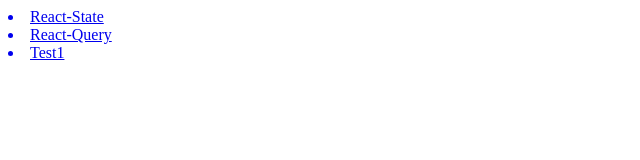
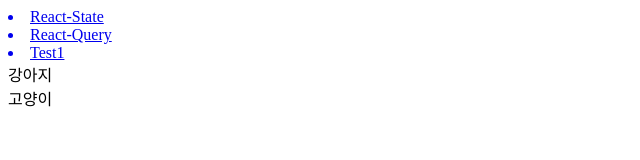
Before and after one commit to YHJ96/react-query-practice, a React (Create React App) app: page /queries in a window 1280 px wide. Shown: the top 160 px of the page, without its empty margins (0-640 px from the left). Built offline with nearby package versions, Linux system fonts and the light colour scheme; data requests are answered from the project's data file.

Commit message:
feat: useQueries 확인 완료

```diff
--- a/src/App.jsx
+++ b/src/App.jsx
@@ -2,7 +2,7 @@
 import ReactQuery from './pages/ReactQuery';
 import ReactState from './pages/ReactState';
 import ReactQueryDetail from './pages/ReactQueryDetail';
-import Test1 from './pages/Test1';
+import ReactUseQueries from './pages/ReactUseQueries';
 import { Routes, Route, Link } from 'react-router-dom';
 
 function App() {
@@ -14,12 +14,12 @@
       <Link to="/query">
         <li>React-Query</li>
       </Link>
-      <Link to="/test1">
+      <Link to="/queries">
         <li>Test1</li>
       </Link>
       <Routes>
         <Route path="/" element={<ReactState />} />
-        <Route path="/test1" element={<Test1 />} />
+        <Route path="/queries" element={<ReactUseQueries />} />
         <Route path="/query" element={<ReactQuery />} />
         <Route path="/query/:id" element={<ReactQueryDetail />} />
       </Routes>
--- /dev/null
+++ b/src/pages/ReactUseQueries.jsx
@@ -0,0 +1,54 @@
+/*
+import React from 'react';
+import { useQuery } from '@tanstack/react-query';
+import axios from 'axios';
+
+const fetchAnimal = () => axios.get('/animal');
+const fetchTrainer = () => axios.get('/trainer');
+
+// 데이터 병렬처리 방법 구조 분해 할당의 rename을 정의하여 사용한다.
+
+function Test() {
+  const { data: animal } = useQuery(['animal'], fetchAnimal);
+  const { data: trainer } = useQuery(['trainer'], fetchTrainer);
+  console.log(animal, trainer);
+  return <div>데이터 병렬 처리 data 네이밍 방법</div>;
+}
+
+export default Test;
+*/
+
+import { useQueries } from '@tanstack/react-query';
+import axios from 'axios';
+const query = [1, 2];
+
+const fetchAnimal = (id) => axios.get(`/animal/${id}`);
+
+function ReactUseQueries() {
+  const queries = query.map((item) => {
+    return {
+      queryKey: ['animal', item],
+      queryFn: () => fetchAnimal(item),
+    };
+  });
+
+  // 배열로 쿼리를 저장
+  const result = useQueries({ queries });
+
+  const createItem = () => {
+    // 최종 결과를 담을 배열 선언
+    const render = [];
+    // forEach를 사용해서 쿼리 순회
+    for (const query of result) {
+      // 예외 처리를 해야한다.
+      const { isLoading, data } = query;
+      if (isLoading) return <div>로딩중</div>;
+      render.push(<div key={data?.data.id}>{data?.data.name}</div>);
+    }
+    return render;
+  };
+
+  return <div>{createItem()}</div>;
+}
+
+export default ReactUseQueries;
--- a/src/pages/Test1.jsx
+++ /dev/null
@@ -1,16 +0,0 @@
-import React from 'react';
-import { useQuery } from '@tanstack/react-query';
-import axios from 'axios';
-
-const fetchAnimal = () => axios.get('/animal');
-const fetchTrainer = () => axios.get('/trainer');
-
-// 데이터 병렬처리 방법 구조 분해 할당의 rename을 정의하여 사용한다.
-function Test1() {
-  const { data: animal } = useQuery(['animal'], fetchAnimal);
-  const { data: trainer } = useQuery(['trainer'], fetchTrainer);
-  console.log(animal, trainer);
-  return <div>데이터 병렬 처리 data 네이밍 방법</div>;
-}
-
-export default Test1;
```
